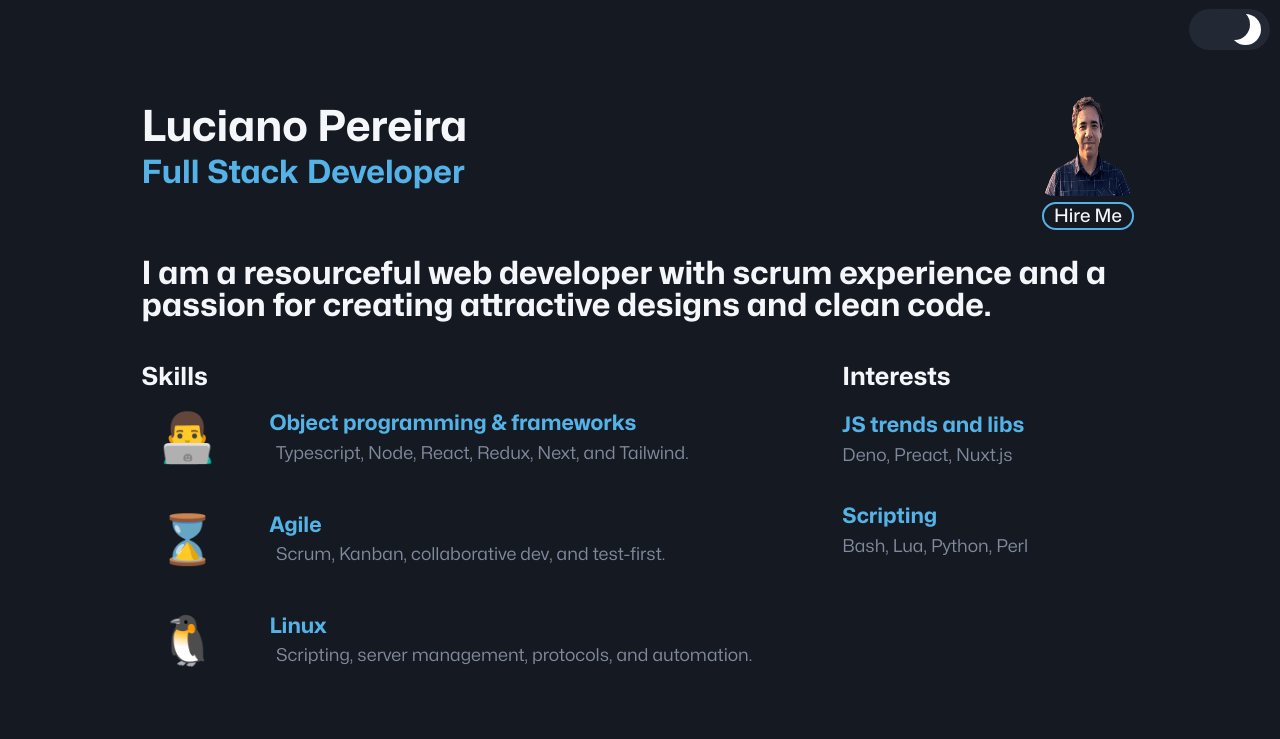
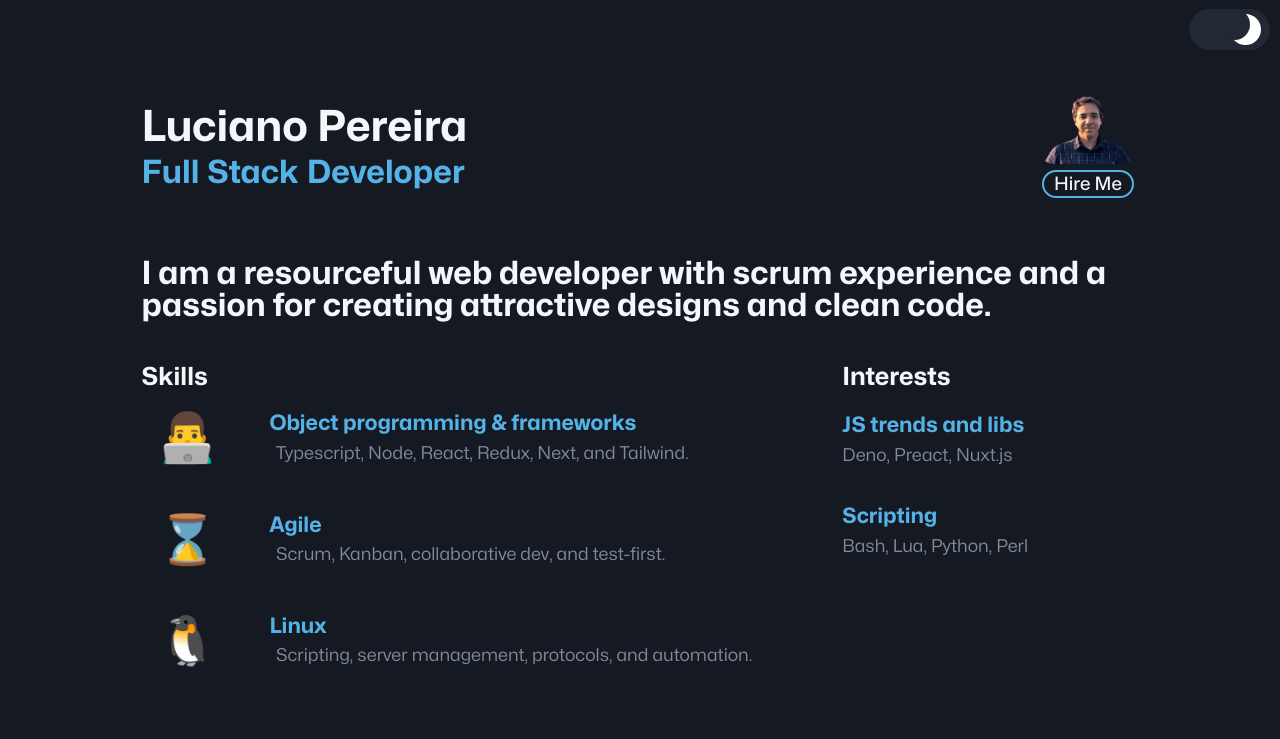
Before and after one commit to lucianofullstack/lucianofullstack, a plain HTML site: page index.html in a window 1280 px wide. Shown: the top 739 px of the page. Drawn offline with Linux system fonts and the light colour scheme.

Commit message:
change image

```diff
--- a/assets/style.css
+++ b/assets/style.css
@@ -54,7 +54,7 @@ h1:first-of-type {line-height: 1.8ex;margin-top: 5rem;padding-top: 0rem;}
 h2 {padding-top: 2.7rem}
 
 #contact {float:right;display:table;color: var(--fg);padding:0;text-align: center;font-size:1.15rem;font-weight: 500}
-#contact #image {width:100px;height:100px;border-radius: 1rem;display: table-cell;margin-bottom:5px}
+#contact #image {width:100px;height:68px;border-radius: 1rem;display: table-cell;margin-bottom:5px}
 #contact span {	padding:.2rem .6rem; border-radius: 2rem; border:2px solid var(--c3);}
 #contact:hover span {color:var(--bg);background-color: var(--c3);transition: all .3s ease-in;}
 
```
